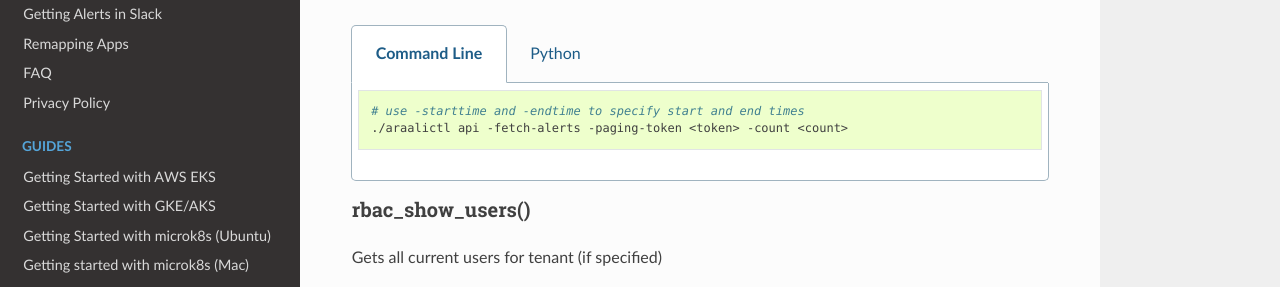
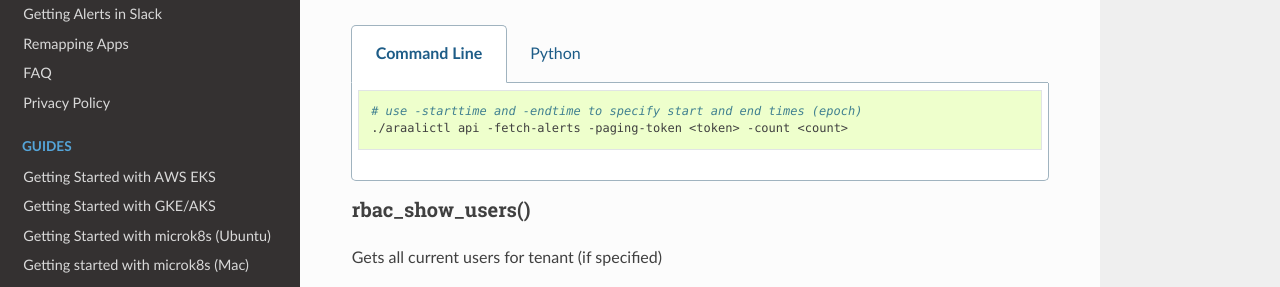
Before and after one commit to araalinetworks/api, a Sphinx documentation site: the page built from doc/source/complianceapi.rst, in a window 1280 px wide and 900 px high, scrolled down 2207 px. Shown: the part 156-443 px from the top of the window. Built offline with Sphinx 7.4.7 and the Read the Docs theme 2.0.0, drawn with Linux system fonts in a browser that asks for light colours.

Commit message:
added epoch specification for start and end times in get_alerts()

```diff
--- a/doc/source/complianceapi.rst
+++ b/doc/source/complianceapi.rst
@@ -87,12 +87,12 @@
 .. tabs::
   .. code-tab:: sh Command Line
 
-       # use -starttime and -endtime to specify start and end times
+       # use -starttime and -endtime to specify start and end times (epoch)
        ./araalictl api -fetch-alerts -paging-token <token> -count <count>
 
   .. code-tab:: py
 
-       # use start_time and end_time to specify start and end times
+       # use start_time and end_time to specify start and end times (epoch)
        import araalictl
        araalictl.get_alerts(token=<token>, count=<count>)
 
```
